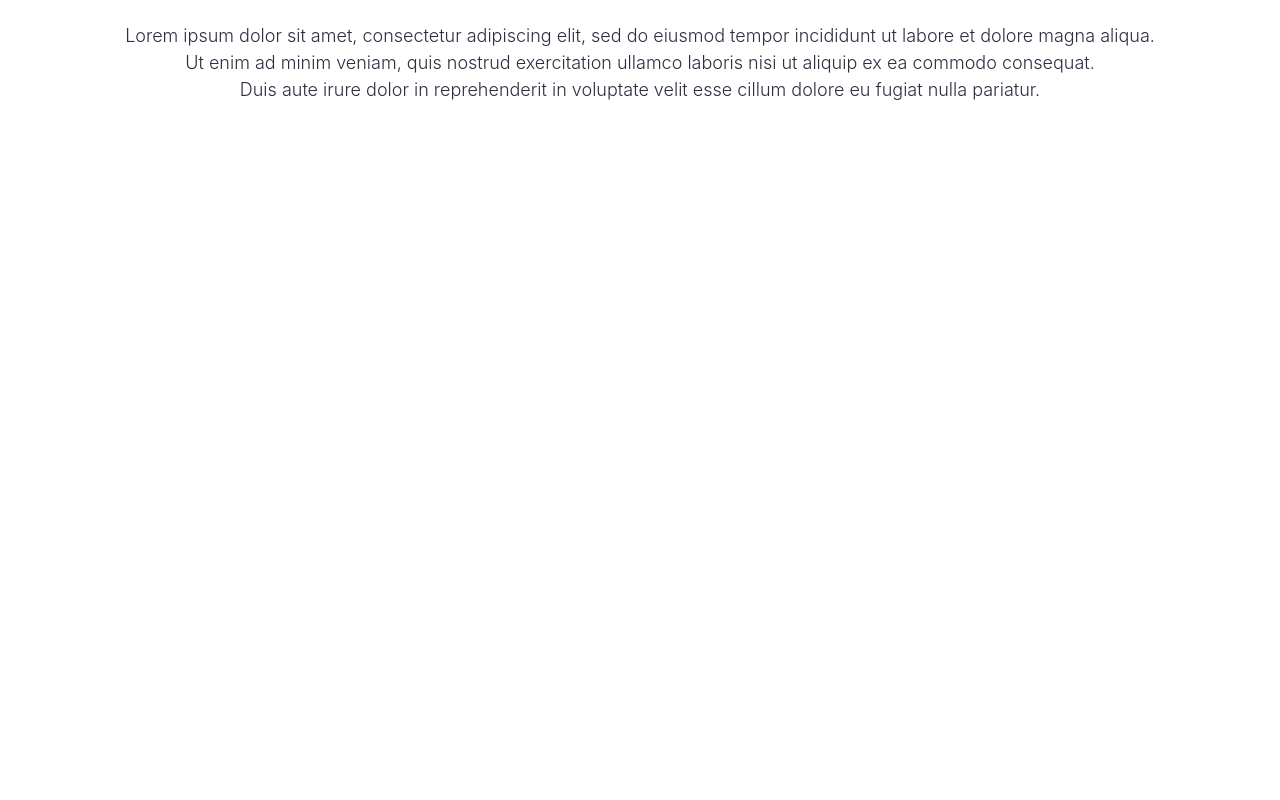
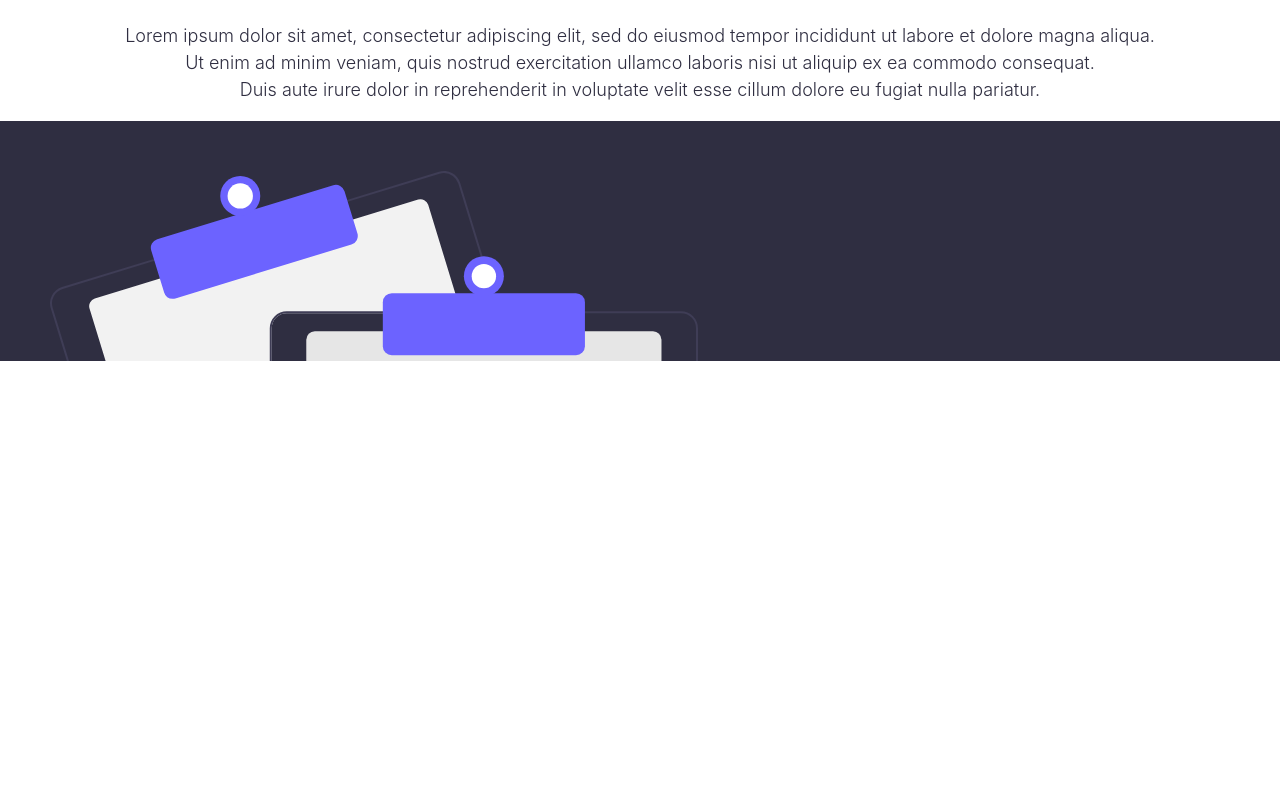
Before and after one commit to Lorens103/jackpot, a React (Create React App) app: page / in a window 1280 px wide. Shown: the part 900-1700 px from the top of the page. After the commit the page ends 1261 px from the top, so only its background shows below. Built offline with nearby package versions, Linux system fonts and the light colour scheme.

Commit message:
first commit

```diff
--- a/src/App.js
+++ b/src/App.js
@@ -91,7 +91,6 @@ function App() {
           <br /> Duis aute irure dolor in reprehenderit in voluptate velit esse
           cillum dolore eu fugiat nulla pariatur.
         </p>
-        <canvas id="snake-canvas" width="900" height="900"></canvas>
       </article>
       <footer>
       </footer>
```
Also changed, not shown: 1 other file (tests, documents, lock files or other folders).
